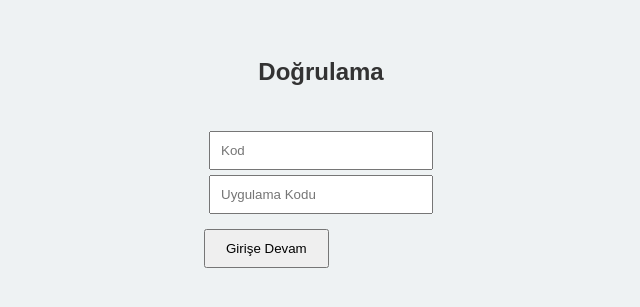
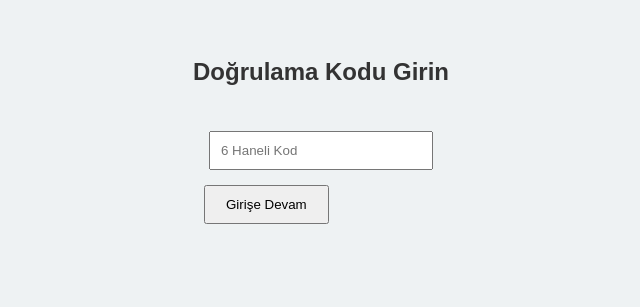
Before and after one commit to herdem09/deneme1, a Flask app: template templates/dogrulama.html in a window 1280 px wide. Shown: the top 307 px of the page, without its empty margins (319-959 px from the left). Run offline with Flask 2, Linux system fonts and the light colour scheme; the template is opened without the code that fills it, so the values that code supplies are empty.

Commit message:
Update dogrulama.html

```diff
--- a/templates/dogrulama.html
+++ b/templates/dogrulama.html
@@ -6,13 +6,12 @@
     <link rel="stylesheet" href="/static/style.css">
 </head>
 <body>
-    <h2>Doğrulama</h2>
+    <h2>Doğrulama Kodu Girin</h2>
     {% if hata %}
         <p class="hata">{{ hata }}</p>
     {% endif %}
     <form action="/dogrulama" method="POST">
-        <input type="text" name="dogrulama_kodu" placeholder="Kod" required>
-        <input type="text" name="uygulama_kodu" placeholder="Uygulama Kodu" required>
+        <input type="text" name="dogrulama_kodu" placeholder="6 Haneli Kod" required>
         <button type="submit">Girişe Devam</button>
     </form>
 </body>
```
